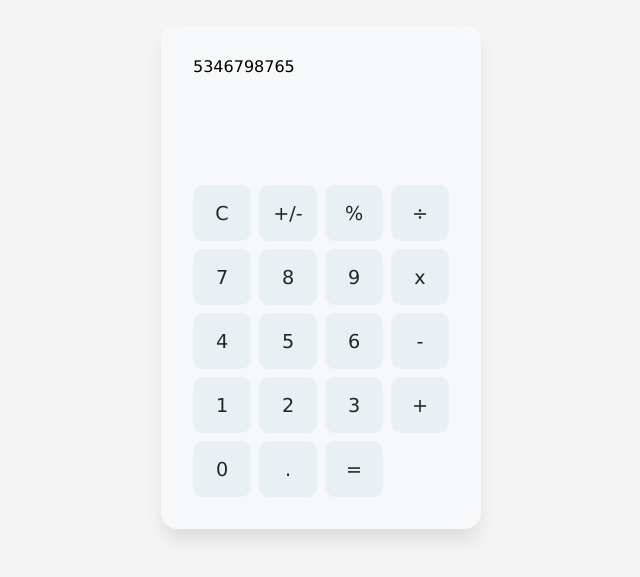
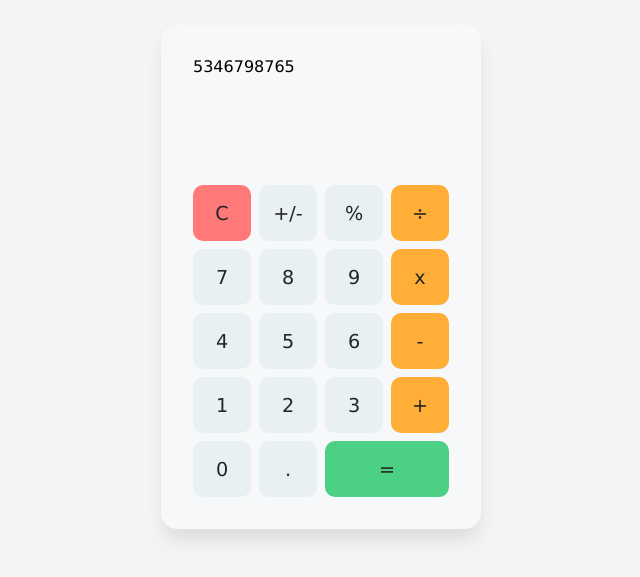
Before and after one commit to mervebalci/react-calculator-app, a React (Create React App) app: page / in a window 1280 px wide. Shown: the part 155-732 px from the top of the page, without its empty margins (319-959 px from the left). Built offline with nearby package versions, Linux system fonts and the light colour scheme.

Commit message:
Styling some of the calculator buttons with CSS

```diff
--- a/src/components/Button.js
+++ b/src/components/Button.js
@@ -1,6 +1,18 @@
+function getStyleName(btn) {
+  const className = {
+    "C": "clear",
+    "=": "equals",
+    "+": "opt",
+    "-": "opt",
+    "x": "opt",
+    "÷": "opt",
+  }
+  return className[btn]
+}
+
 export default function Button({ value }) {
   return (
-    <button  className="button">
+    <button className={`${getStyleName(value)} button`}>
       {value}
     </button>
   )
--- a/src/index.css
+++ b/src/index.css
@@ -50,3 +50,16 @@ body {
 .button:hover {
   border: 2px dotted #242424;
 }
+
+.clear {
+  background-color: #ff7979;
+}
+
+.opt {
+  background-color: #ffaf38;
+}
+
+.equals {
+  background-color: #4bd086;
+  grid-column: 3/5;
+}
```
